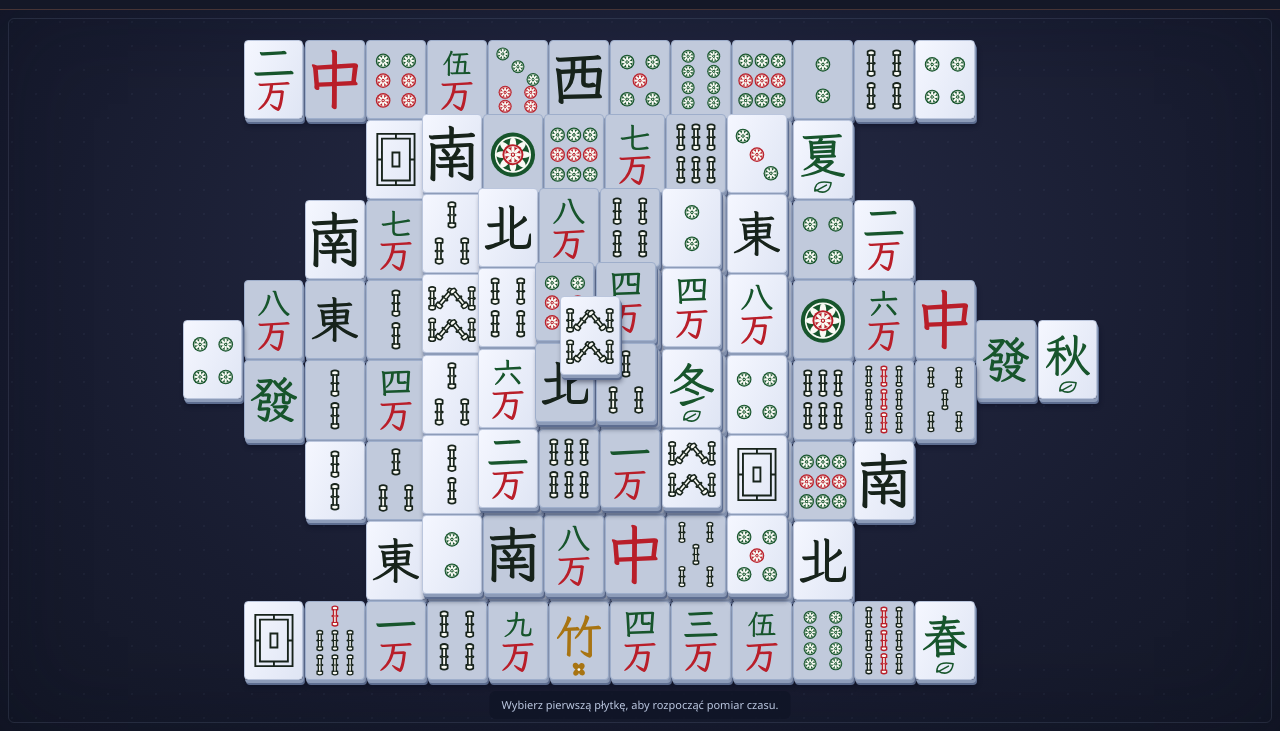
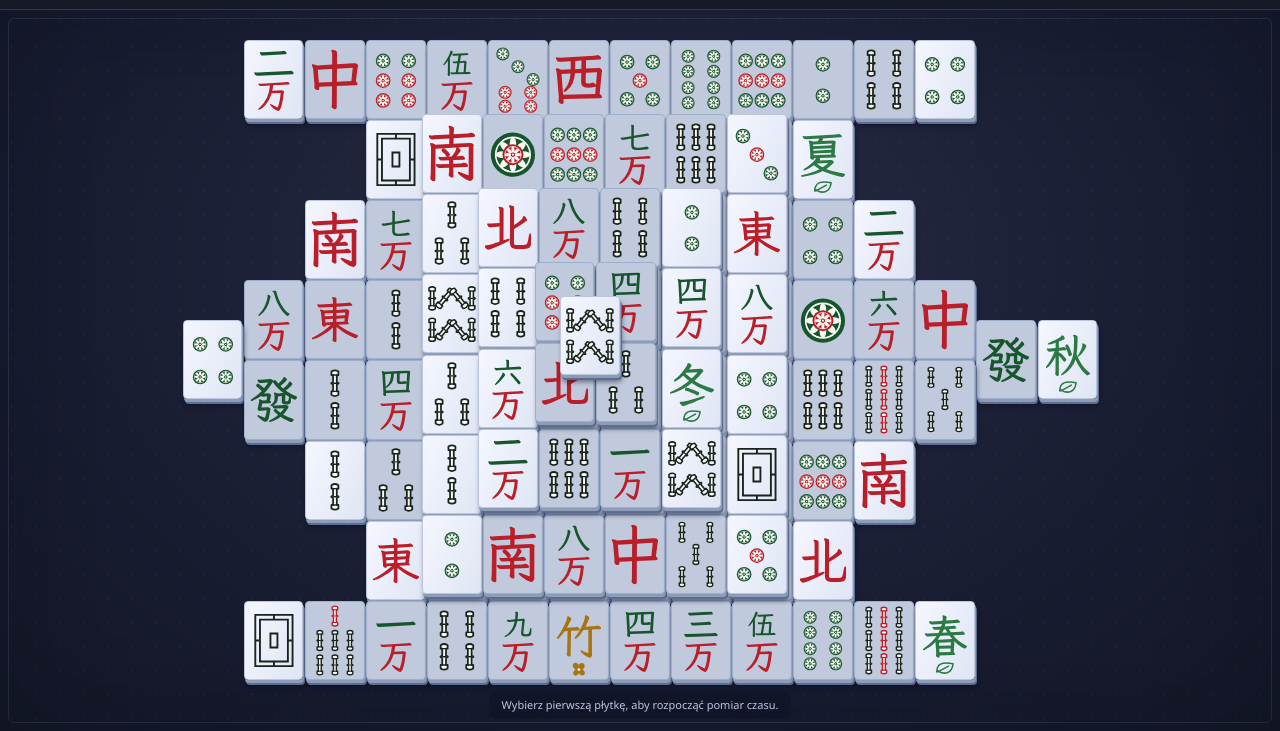
Before and after one commit to WooCashpirowski/easy-mahjong, a website with bundled scripts: page index.html in a window 1280 px wide. Shown: the part 69-800 px from the top of the page. Built offline with nearby package versions, Linux system fonts and the light colour scheme.

Commit message:
Use red wind glyphs and lighter green season tiles

```diff
--- a/index.html
+++ b/index.html
@@ -68,7 +68,7 @@
             <p class="storage-note"><svg class="icon" viewBox="0 0 24 24" aria-hidden="true"><rect x="5" y="10" width="14" height="11" rx="2"/><path d="M8 10V7a4 4 0 0 1 8 0v3m-4 5v2"/></svg>10 wyników, tylko w tej przeglądarce.</p>
           </section>
 
-          <section class="how-to" aria-labelledby="how-to-heading"><span class="eyebrow">PROSTE ZASADY, DOBRA GRA</span><h2 id="how-to-heading">Znajdź swoją parę.</h2><div class="example-pair" aria-hidden="true"><span data-example-tile></span><span data-example-tile></span><svg class="icon" viewBox="0 0 24 24"><path d="m5 12 4 4L19 6"/></svg></div><p>Łącz identyczne, wolne płytki. Płytka jest wolna, gdy nic jej nie przykrywa i ma odsłonięty przynajmniej jeden bok.</p><div class="tile-legend"><p><strong>Znaki</strong><span>Chińska cyfra nad czerwonym symbolem.</span></p><p><strong>Wiatry</strong><span>Czarne znaki wschodu, południa, zachodu i północy.</span></p><p><strong>Kwiaty<br>i pory roku</strong><span>Złote znaki z kwiatkiem i zielone znaki z listkiem. Łącz dowolne dwa z tej samej grupy.</span></p></div><button id="more-rules-button" class="text-button">Wszystkie zasady <span aria-hidden="true">↗</span></button></section>
+          <section class="how-to" aria-labelledby="how-to-heading"><span class="eyebrow">PROSTE ZASADY, DOBRA GRA</span><h2 id="how-to-heading">Znajdź swoją parę.</h2><div class="example-pair" aria-hidden="true"><span data-example-tile></span><span data-example-tile></span><svg class="icon" viewBox="0 0 24 24"><path d="m5 12 4 4L19 6"/></svg></div><p>Łącz identyczne, wolne płytki. Płytka jest wolna, gdy nic jej nie przykrywa i ma odsłonięty przynajmniej jeden bok.</p><div class="tile-legend"><p><strong>Znaki</strong><span>Chińska cyfra nad czerwonym symbolem.</span></p><p><strong>Wiatry</strong><span>Czerwone znaki wschodu, południa, zachodu i północy.</span></p><p><strong>Kwiaty<br>i pory roku</strong><span>Złote znaki z kwiatkiem i zielone znaki z listkiem. Łącz dowolne dwa z tej samej grupy.</span></p></div><button id="more-rules-button" class="text-button">Wszystkie zasady <span aria-hidden="true">↗</span></button></section>
           <div class="sidebar-bottom"><span class="online-dot"></span> Bez konta. Bez pośpiechu.</div>
       </aside>
     </dialog>
--- a/src/ui/tile-art.js
+++ b/src/ui/tile-art.js
@@ -2,15 +2,16 @@ import { GLYPHS } from './glyphs/characters.js';
 
 const INK = '#17231b';
 const GREEN = '#17552c';
+const SEASON_GREEN = '#2b7a43';
 const RED = '#b91e29';
 const GOLD = '#a87412';
 const PAPER = '#f9faf4';
 const NUMERALS = ['一', '二', '三', '四', '伍', '六', '七', '八', '九'];
 const HONORS = {
-  east: { glyph: '東', color: INK, label: 'Wiatr wschodni' },
-  south: { glyph: '南', color: INK, label: 'Wiatr południowy' },
-  west: { glyph: '西', color: INK, label: 'Wiatr zachodni' },
-  north: { glyph: '北', color: INK, label: 'Wiatr północny' },
+  east: { glyph: '東', color: RED, label: 'Wiatr wschodni' },
+  south: { glyph: '南', color: RED, label: 'Wiatr południowy' },
+  west: { glyph: '西', color: RED, label: 'Wiatr zachodni' },
+  north: { glyph: '北', color: RED, label: 'Wiatr północny' },
   red: { glyph: '中', color: RED, label: 'Czerwony smok' },
   green: { glyph: '發', color: GREEN, label: 'Zielony smok' },
   white: { label: 'Biały smok' },
@@ -96,8 +97,8 @@ function flower(value) {
 }
 
 function season(value) {
-  return glyph(SEASON_GLYPHS[value - 1], 5, 6, 38, 45, GREEN) +
-    `<path d="M17 59c0-7 5-9 14-7-1 8-7 10-13 6m0 1 9-5" fill="none" stroke="${GREEN}" stroke-width="1.3" stroke-linecap="round" stroke-linejoin="round"/>`;
+  return glyph(SEASON_GLYPHS[value - 1], 5, 6, 38, 45, SEASON_GREEN) +
+    `<path d="M17 59c0-7 5-9 14-7-1 8-7 10-13 6m0 1 9-5" fill="none" stroke="${SEASON_GREEN}" stroke-width="1.3" stroke-linecap="round" stroke-linejoin="round"/>`;
 }
 
 function honor(value) {
```
